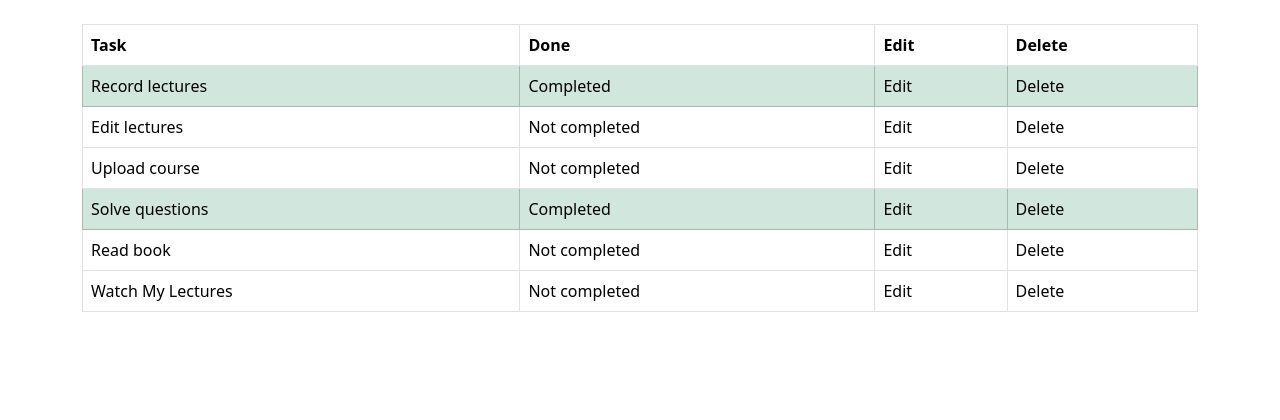
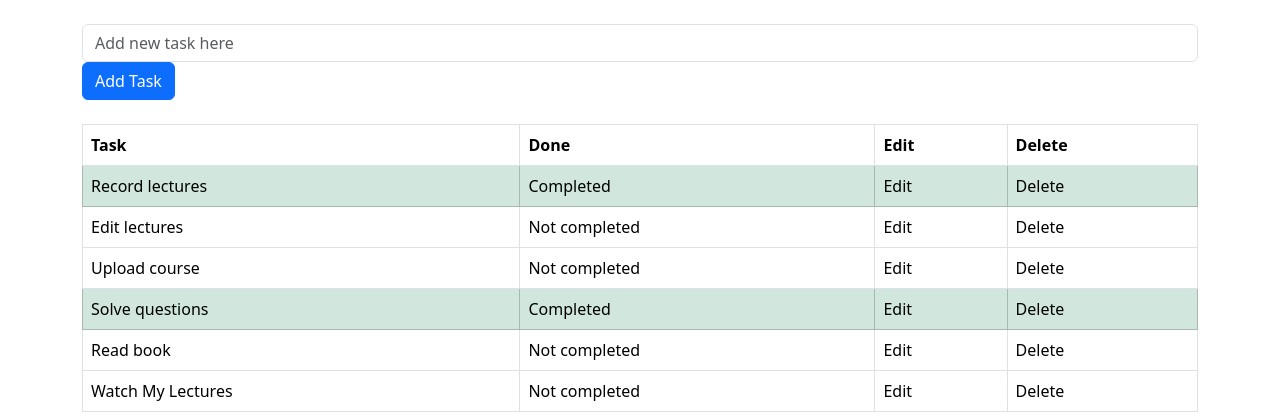
Before and after one commit to ArtemRamus/PORTFOLIO-taskmate, a Django app: page /todolist/ in a window 1280 px wide. Shown: the part 65-485 px from the top of the page. Run offline with Django 3.2, Linux system fonts and the light colour scheme; data comes from the database, SQL or seed files in the repository; both versions use the stored data as it was after the commit.

Commit message:
form for adding task added

```diff
--- a/taskmate/todolist_app/templates/todolist.html
+++ b/taskmate/todolist_app/templates/todolist.html
@@ -6,6 +6,15 @@
 
 {% block content %}
     <div class="container">
+        </br>
+        <form method="POST">
+            {% csrf_token %}
+            <div class="form-group">
+                <input type="text" class="form-control" name="task" placeholder="Add new task here">
+            </div>
+
+            <button type="submit" class="btn btn-primary">Add Task</button>
+        </form>
         </br>
         <table class="table table-bordered">
             <thead class="thead-dark">
--- a/taskmate/todolist_app/views.py
+++ b/taskmate/todolist_app/views.py
@@ -1,10 +1,17 @@
-from django.shortcuts import render
+from django.shortcuts import render, redirect
 from django.http import HttpResponse
 from todolist_app.models import TaskList
+from todolist_app.forms import TaskForm
 
 # Create your views here.
 def todolist(request):
-    all_tasks = TaskList.objects.all
+    if request.method == "POST":
+        form = TaskForm(request.POST or None)
+        if form.is_valid():
+            form.save()
+        return redirect('todolist')
+    else:
+        all_tasks = TaskList.objects.all
 
     return render(request, 'todolist.html', {'all_tasks': all_tasks})
 
```
Also changed, not shown: taskmate/todolist_app/forms.py (added, +7 -0 lines), taskmate/db.sqlite3.
